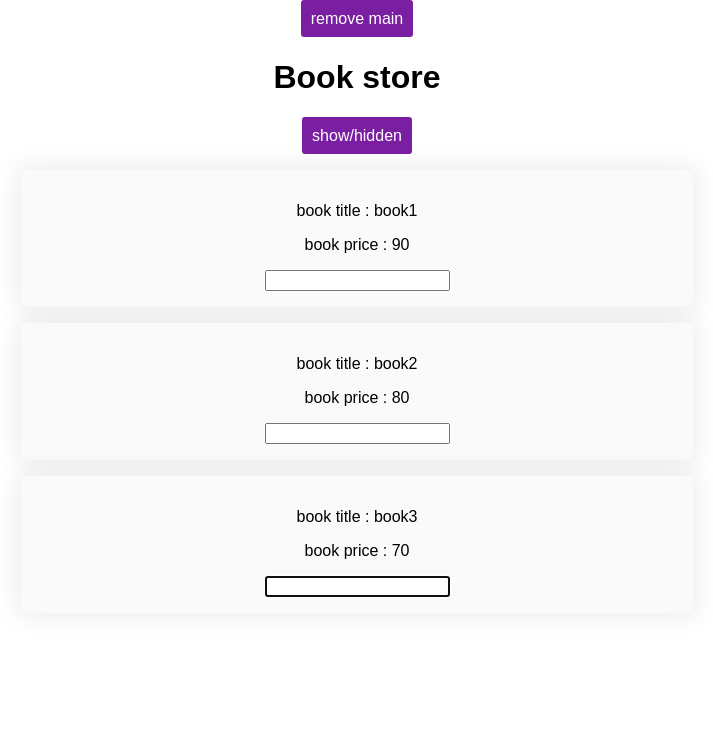
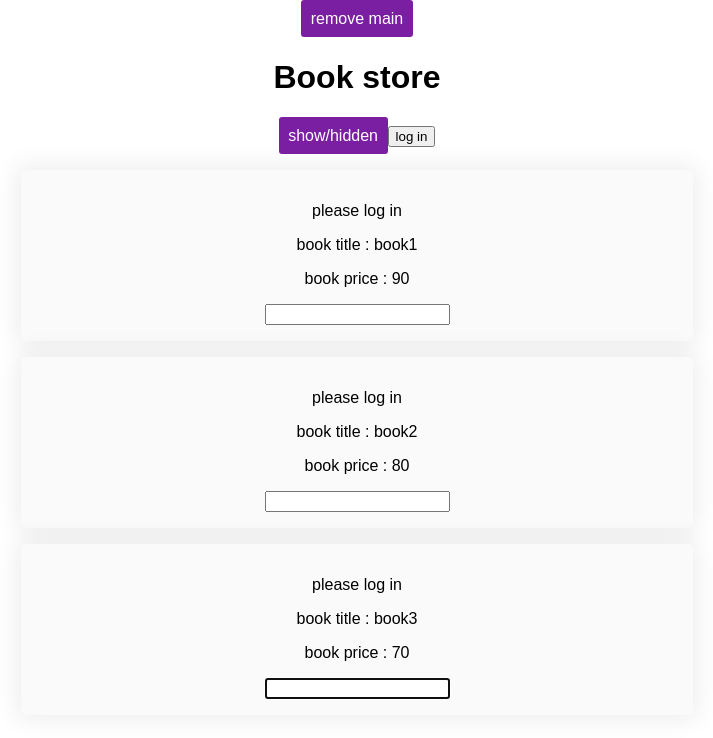
Before and after one commit to behzadPanahi/ReactTrain, a React (Create React App) app in the folder myapp/: page / in a window 1280 px wide. Shown: the top 738 px of the page, without its empty margins (283-996 px from the left). Built offline with nearby package versions, Linux system fonts and the light colour scheme.

Commit message:
prop-chain

```diff
--- a/myapp/src/App.js
+++ b/myapp/src/App.js
@@ -12,10 +12,11 @@ class App extends React.Component {
             { id: 2, title: 'book2', price: '80' },
             { id: 3, title: 'book3', price: '70' }],
         showProducts: false,
-        showMain:true
+        showMain: true,
+        auth: false,
     }
 
-    toggleHandler = () => {
+    toggleHandler = (a) => {
         const show = this.state.showProducts
         this.setState({ showProducts: !show })
     }
@@ -26,34 +27,41 @@ class App extends React.Component {
         this.setState({ priducts: tempProducts })
     }
 
-    changeTitelHandler=(event,index)=>{
+    changeTitelHandler = (event, index) => {
         const tempProducts = this.state.products
-        tempProducts[index].title=event.target.value
+        tempProducts[index].title = event.target.value
         this.setState({ priducts: tempProducts })
+    }
+
+    loginHandler = () => {
+        this.setState({ auth: true })
     }
     render() {
         let products = null;
         if (this.state.showProducts) {
-            products=(
+            products = (
                 <ProductList
                     stateProducts={this.state.products}
                     click={this.deleteProductHandler}
                     change={this.changeTitelHandler}
+                    isAuth={this.state.auth}
                 />
             )
         }
         return (
             <Container>
                 <button className='btn'
-                onClick={()=>{this.setState({showMain:false})}}>
+                    onClick={() => { this.setState({ showMain: false }) }}>
                     remove main</button>
-                     {this.state.showMain?
+                {this.state.showMain ?
                     <div>
-               <Main click={this.toggleHandler}/>
+                        <Main
+                            click={this.toggleHandler}
+                            login={this.loginHandler} />
                         {products}
-                </div>:null}
+                    </div> : null}
             </Container>
         )
     }
 }
-export default Wrapper(App,'center')
+export default Wrapper(App, 'center')
--- a/myapp/src/components/main/Main.js
+++ b/myapp/src/components/main/Main.js
@@ -19,6 +19,7 @@ const Main = (props) => {
             className='btn' >
             show/hidden
         </button>
+        <button onClick={props.login}>log in</button>
     </div>)
 
 
--- a/myapp/src/components/product/Product.js
+++ b/myapp/src/components/product/Product.js
@@ -3,16 +3,18 @@ import './Product.css'
 import Wrapper from '../../hoc/Wrapper'
 
 class Product extends React.Component {
-constructor(props){
+    constructor(props) {
         super(props)
-    this.refElement=React.createRef()
+        this.refElement = React.createRef()
     }
-componentDidMount(){
+    componentDidMount() {
         this.refElement.current.focus()
     }
     render() {
         return (
+
             <React.Fragment>
+                {this.props.isAuth ? <p>loged in</p> : <p>please log in</p>}
                 <p key='1' onClick={this.props.click}>book title : {this.props.title}</p>
                 <p key='2'>book price : {this.props.price}</p>
                 <p key='3'> {this.props.children} </p>
@@ -20,9 +22,10 @@ this.refElement.current.focus()
                     ref={this.refElement}
                     key='4' type='text' onChange={this.props.change} />
             </React.Fragment>
+
         )
     }
 }
 
 
-export default Wrapper(Product,'product')
+export default Wrapper(Product, 'product')
--- a/myapp/src/components/productList/ProductList.js
+++ b/myapp/src/components/productList/ProductList.js
@@ -1,20 +1,21 @@
 import React from "react";
 import Product from "../product/Product";
 
-class ProductList extends React.Component{
+class ProductList extends React.Component {
 
-render(){
-       return this.props.stateProducts.map((item, index) => {
+    render() {
+        return this.props.stateProducts.map((item, index) => {
             return <Product
                 key={item.id}
                 title={item.title}
                 price={item.price}
                 click={() => this.props.click(index)}
-                change={(event)=>this.props.change(event,index)}
+                change={(event) => this.props.change(event, index)}
+                isAuth={this.props.isAuth}
             />
         })
 
-}
+    }
 }
 
 export default ProductList
```
Lines whose indentation alone changed are shown as unchanged.
